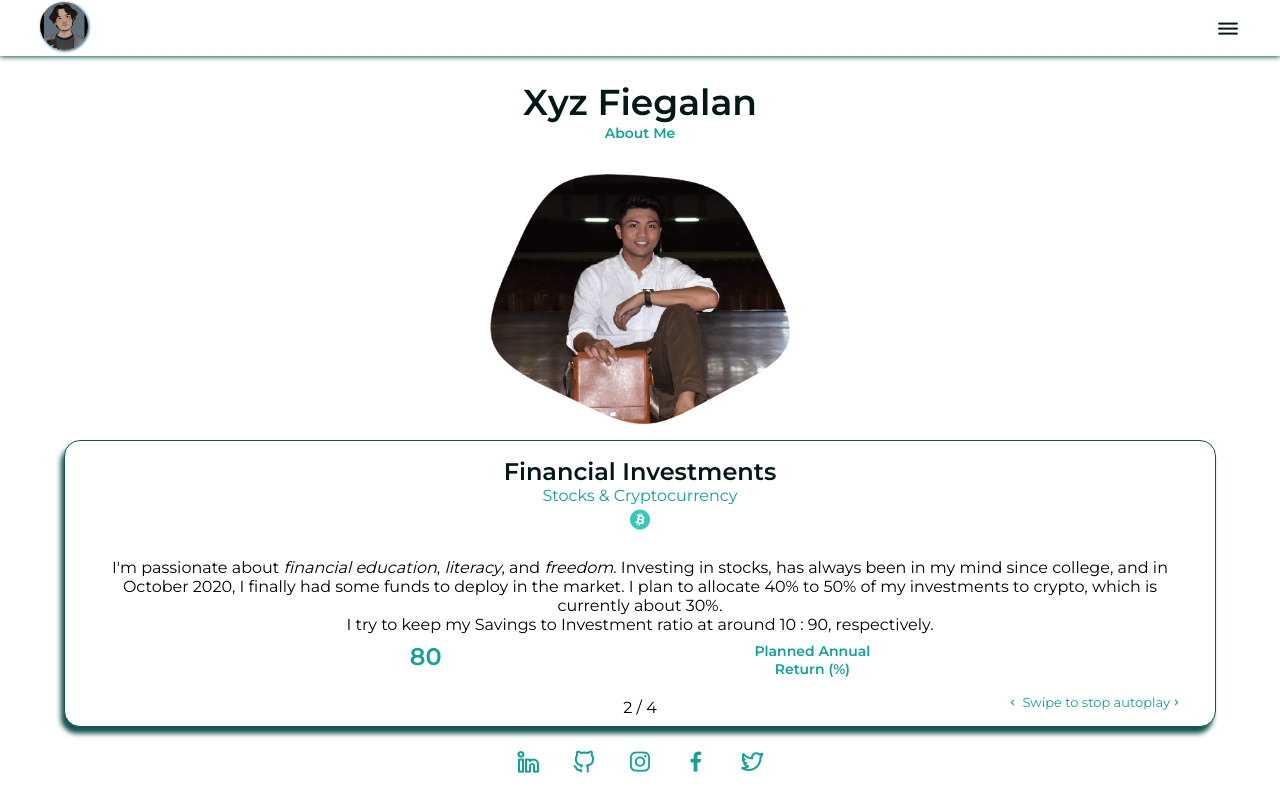
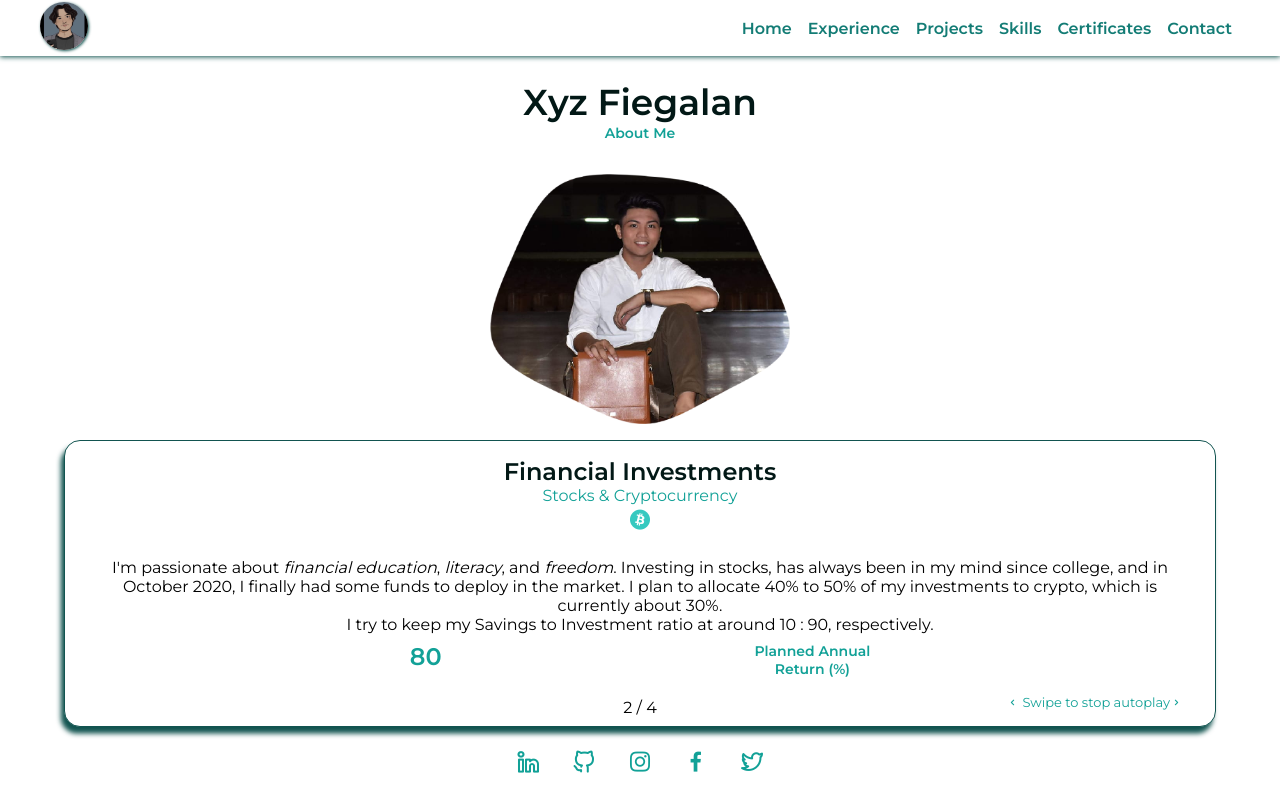
Before and after one commit to CryptoPH-Xyz/My-Porfolio, a React (Create React App) app: page / in a window 1280 px wide. Shown: the top 800 px of the page. Built offline with nearby package versions, Linux system fonts and the light colour scheme.

Commit message:
navbar menu + collapse

```diff
--- a/src/App.css
+++ b/src/App.css
@@ -204,10 +204,41 @@ img{
   transition: .3s;
 }
 
+.nav-btns {
+  display: flex;
+  align-items: center;
+}
+
+.nav-menu-link {
+  padding: .25rem .5rem;
+  color: var(--first-color-hover);
+  font-weight: 600;
+  font-size: 1rem;
+}
+
+.nav-menu-link:hover {
+  background: linear-gradient(120deg, var(--first-color-hover) 30%, var(--first-color) 50%, var(--first-color-hover) 70%);
+  color: #FFF;
+  border-radius: 1rem;
+}
+
+@media screen and (max-width: 800px) {
+  .nav-menu-link {
+    display: none;
+  }
+}
+
+@media screen and (min-width: 800px) {
+  .nav-toggle {
+    display: none;
+  }
+}
+
 .nav-toggle {
   color: var(--title-color);
   font-weight: var(--font-medium);
-  font-size: 1.5rem;
+  font-size: 1.8rem;
+  padding-left: 3rem;
   cursor: pointer;
 }
 
@@ -238,7 +269,7 @@ img{
   display: flex;
   flex-direction: column;
   align-items: center;
-  font-size: var(--small-font-size);
+  font-size: var(--normal-font-size);
   color: var(--title-color);
   font-weight: var(--font-medium);
 }
@@ -248,7 +279,7 @@ img{
 }
 
 .nav-icon {
-  font-size: 1.2rem;
+  font-size: 1.3rem;
   margin-right: 0.25rem;
 }
 
--- a/src/components/Navbar.js
+++ b/src/components/Navbar.js
@@ -93,27 +93,27 @@ export default function Navbar() {
                         </li>
                         <li className="nav-item">
                             <a href="#experience" className="nav-link" onClick={handleMenu}>
-                            <i className="uil uil-book-open nav-icon"></i> Experience
+                                <i className="uil uil-book-open nav-icon"></i> Experience
                             </a>
                         </li>
                         <li className="nav-item">
                             <a href="#projects" className="nav-link" onClick={handleMenu}>
-                            <i className="uil uil-constructor nav-icon"></i> Projects
+                                <i className="uil uil-constructor nav-icon"></i> Projects
                             </a>
                         </li>
                         <li className="nav-item">
                             <a href="#skills" className="nav-link" onClick={handleMenu}>
-                            <i className="uil uil-award nav-icon"></i> Skills
+                                <i className="uil uil-award nav-icon"></i> Skills
                             </a>
                         </li>
                         <li className="nav-item">
                             <a href="#certificates" className="nav-link" onClick={handleMenu}>
-                            <i className="uil uil-graduation-cap nav-icon"></i> Certificates
+                                <i className="uil uil-graduation-cap nav-icon"></i> Certificates
                             </a>
                         </li>
                         <li className="nav-item">
                             <a href="#contact" className="nav-link" onClick={handleMenu}>
-                            <i className="uil uil-navigator nav-icon"></i> Contact Me
+                                <i className="uil uil-navigator nav-icon"></i> Contact Me
                             </a>
                         </li>
                     </ul>
@@ -121,6 +121,12 @@ export default function Navbar() {
                 </div>
                 : null}
                 <div className="nav-btns">
+                    <a href="#home" className="nav-menu-link" > Home </a>
+                    <a href="#experience" className="nav-menu-link" > Experience </a>
+                    <a href="#projects" className="nav-menu-link" > Projects </a>
+                    <a href="#skills" className="nav-menu-link" > Skills </a>
+                    <a href="#certificates" className="nav-menu-link" > Certificates </a>
+                    <a href="#contact" className="nav-menu-link" > Contact </a>
                     <div className="nav-toggle" id="nav-toggle">
                         <i className="uil uil-bars" onClick={handleMenu}></i>
                     </div>
```
